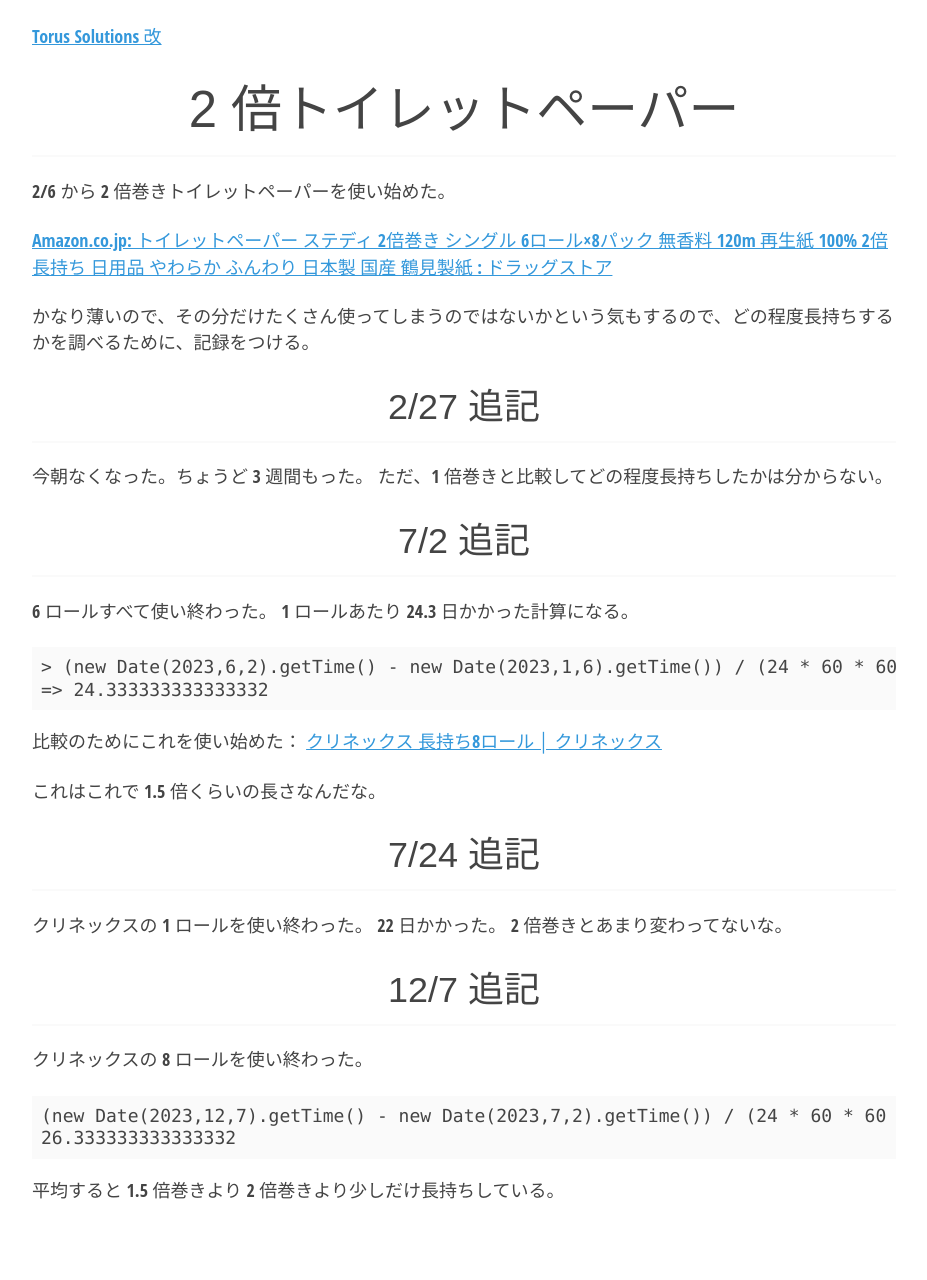
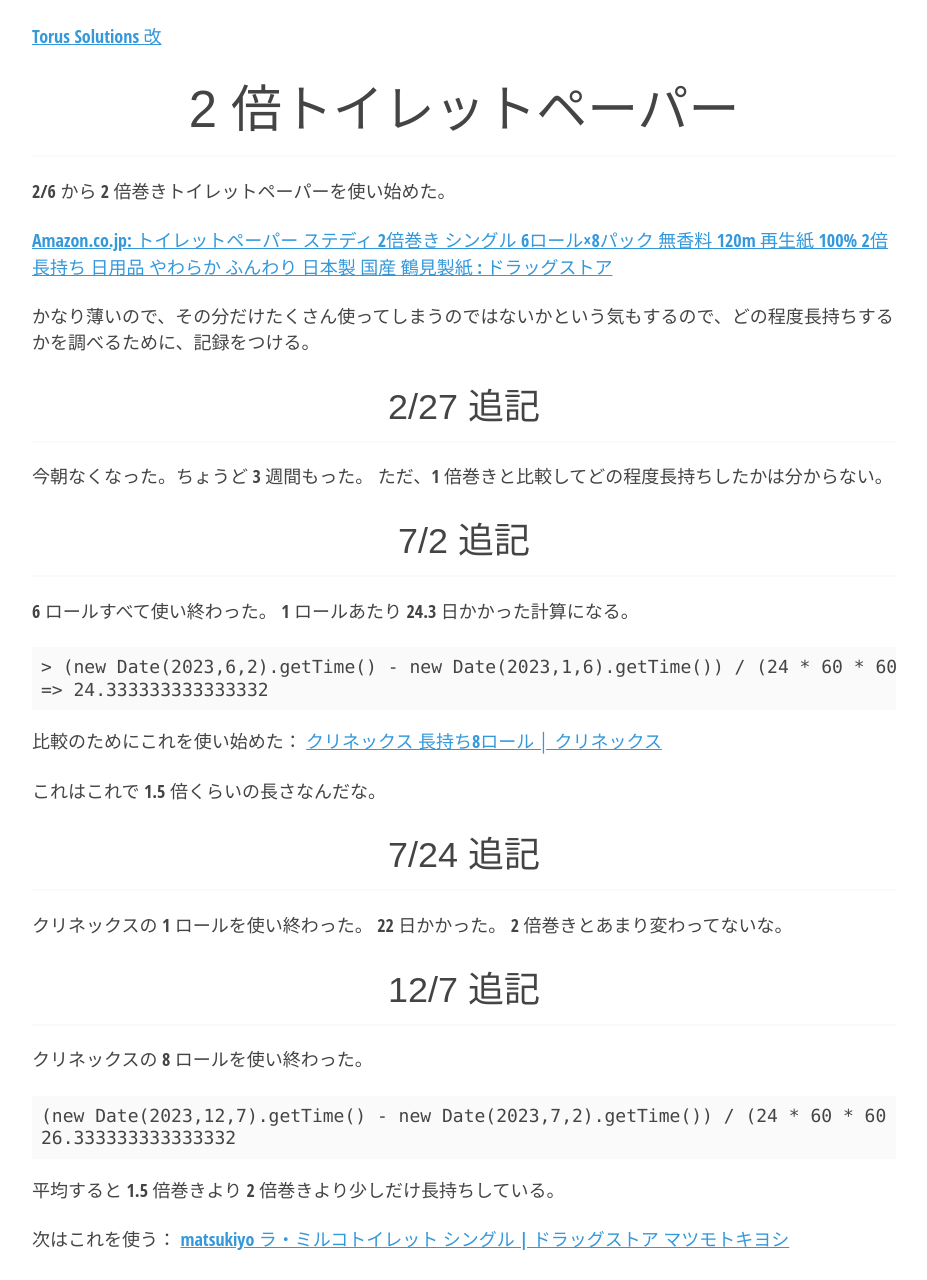
Before and after one commit to torus/torus.github.io, a Jekyll site: the page built from _posts/2023-02-15-toilet-paper.md, in a window 1280 px wide. Shown: the whole page, without its empty margins (176-1103 px from the left). Built offline with Jekyll 4.4.1, drawn with Linux system fonts in a browser that asks for light colours; before the commit the page ends 1231 px from its top, so only the background shows below that.

Commit message:
Update 2023-02-15-toilet-paper.md

````diff
--- a/_posts/2023-02-15-toilet-paper.md
+++ b/_posts/2023-02-15-toilet-paper.md
@@ -44,3 +44,6 @@ title: 2 倍トイレットペーパー
 ```
 
 平均すると 1.5 倍巻きより 2 倍巻きより少しだけ長持ちしている。
+
+次はこれを使う：
+[matsukiyo ラ・ミルコトイレット シングル \| ドラッグストア マツモトキヨシ](https://www.matsukiyo.co.jp/store/online/p/4945613107035)
````
